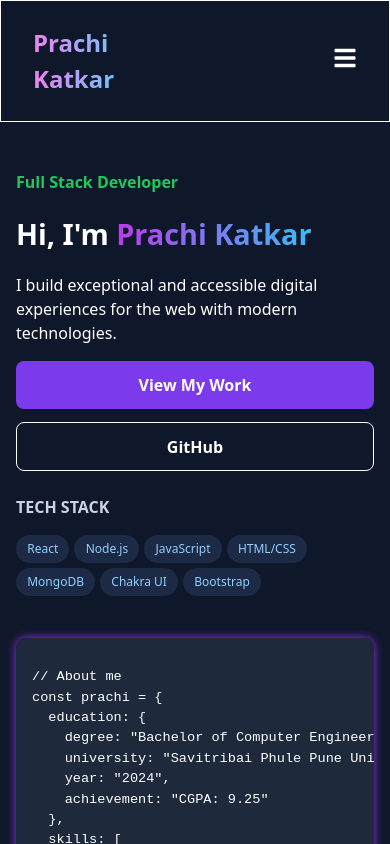
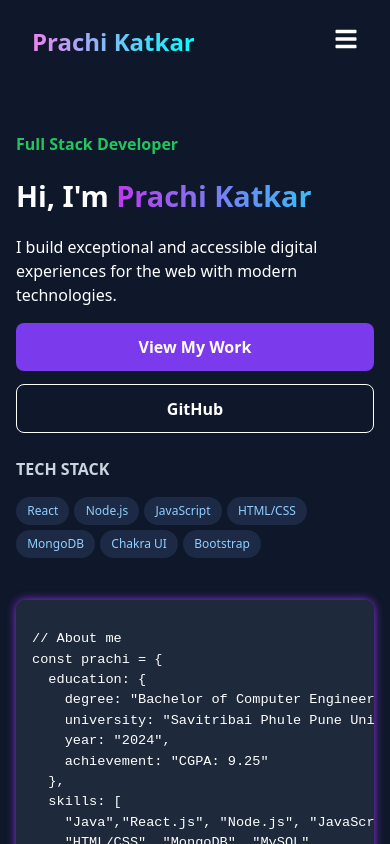
Before and after one commit to PrachiKatkar16/Portfolio, a React (Vite) app in the folder portfolio/: page / in a window 390 px wide. Shown: the top 844 px of the page. Built offline with nearby package versions, Linux system fonts and the light colour scheme; the HTML template or start-up script is replaced by a standard one.

Commit message:
changes done

```diff
--- a/portfolio/src/components/Navbar.css
+++ b/portfolio/src/components/Navbar.css
@@ -65,11 +65,7 @@
 }
 
 @media screen and (max-width: 768px) {
-  .navbar {
 
-    /* align-items: flex-start; */
-    border: 1px solid white;
-  }
 
   .menu-toggle {
     display: block;
```
